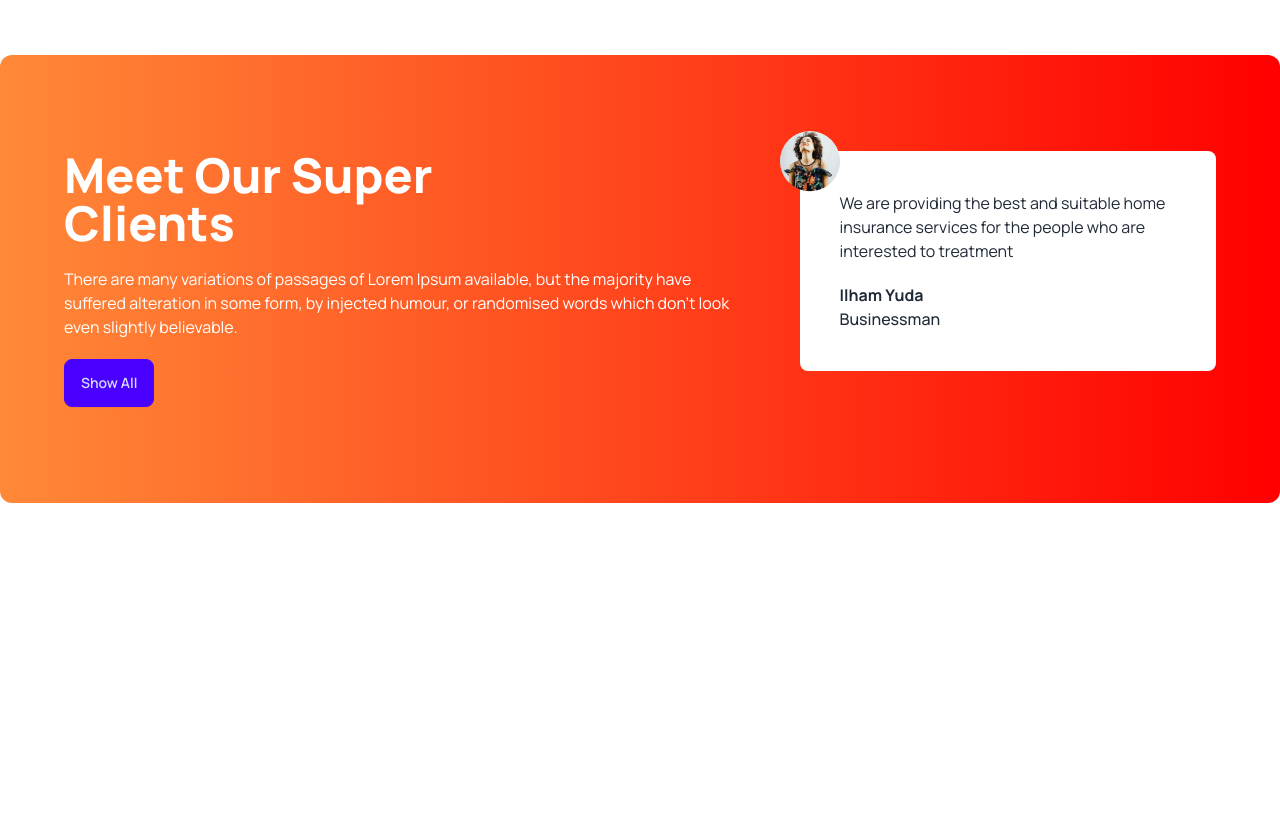
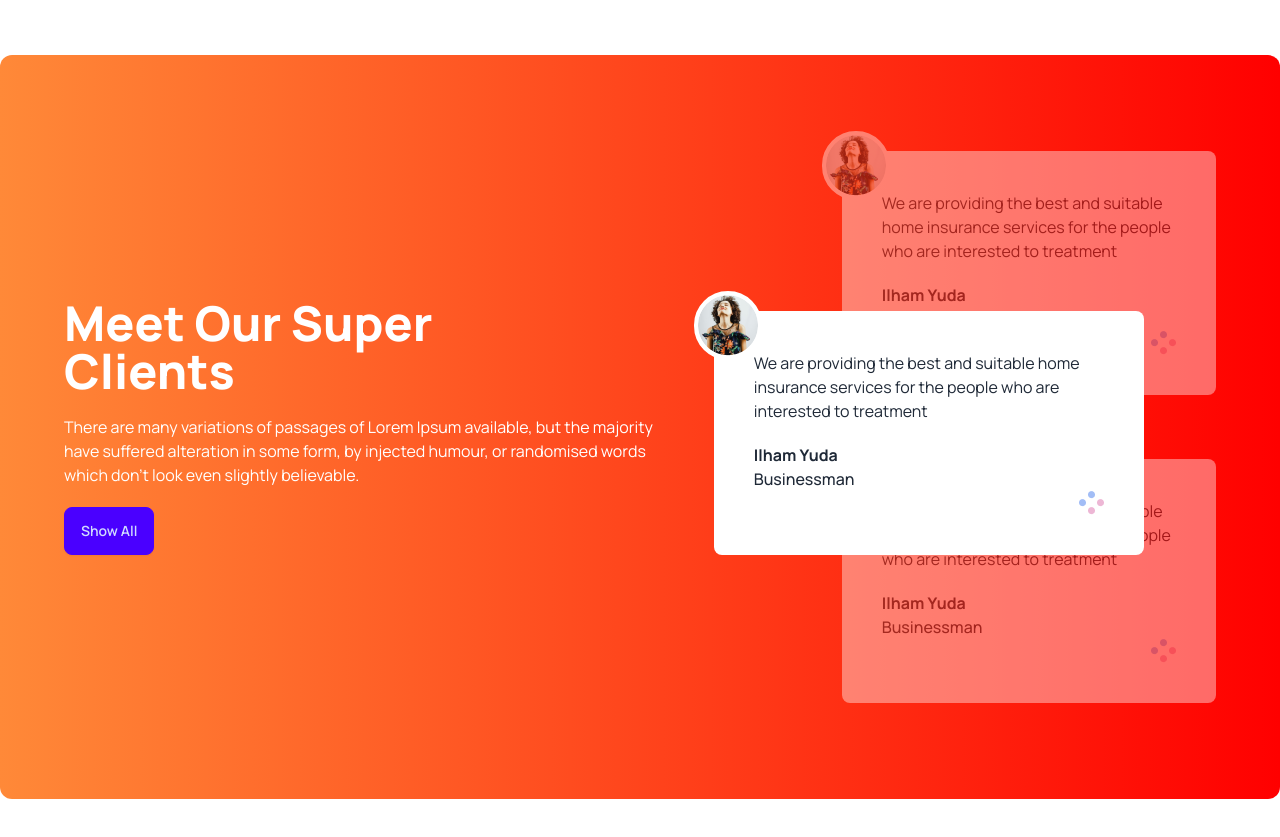
Before and after one commit to TinnyDatta/tea-house-with-daisyui, a plain HTML site: page index.html in a window 1280 px wide. Shown: the part 1660-2497 px from the top of the page. Before the commit the page ends 2259 px from the top, so only its background shows below. Drawn offline with nearby package versions, Linux system fonts and the light colour scheme.

Commit message:
make review section with relative, absolute abd z index

```diff
--- a/index.html
+++ b/index.html
@@ -137,6 +137,7 @@
     </section>
     <!-- super client section -->
     <section class="my-24 flex flex-col lg:flex-row gap-12 rounded-xl bg-gradient-to-r from-[#FF8938] to-[#F00] px-16 py-24">
+    <div class="flex items-center lg:pr-28">
       <div class="space-y-5">
         <h2 class="text-5xl font-extrabold text-white">Meet Our Super
           <br>
@@ -147,13 +148,38 @@
          </p>
          <button class="btn btn-primary">Show All</button>
       </div>
-    <div>
-      <!-- review -->
-      <div class="p-10 relative rounded-lg bg-white">
-        <img class="absolute -top-5 -left-5" src="images/client.png" alt="">
+    </div>
+    <!-- review container -->
+    <div class="relative">
+      <!-- next review -->
+      <div class="p-10 mb-16 z-10 opacity-40 relative rounded-lg bg-white">
+        <img class="absolute -top-5 -left-5 border-4 border-white rounded-full bg-white" src="images/client.png" alt="">
       <p>We are providing the best and suitable home insurance services for the people who are interested to treatment</p>
       <h4 class="font-bold mt-5">Ilham Yuda</h4>
       <p class="font-medium">Businessman</p>
+      <div class="flex justify-end">
+        <img src="images/circles.png" alt="">
+      </div>
+      </div>
+      <!-- current review -->
+      <div class="p-10 z-20 top-40 lg:-left-32 lg:w-[430px] absolute rounded-lg bg-white">
+        <img class="absolute -top-5 -left-5 border-4 border-white rounded-full bg-white" src="images/client.png" alt="">
+      <p>We are providing the best and suitable home insurance services for the people who are interested to treatment</p>
+      <h4 class="font-bold mt-5">Ilham Yuda</h4>
+      <p class="font-medium">Businessman</p>
+      <div class="flex justify-end">
+        <img src="images/circles.png" alt="">
+      </div>
+      </div>
+      <!-- previous review -->
+      <div class="p-10 z-10 opacity-40 relative rounded-lg bg-white">
+        <img class="absolute -top-5 -left-5 border-4 border-white rounded-full bg-white" src="images/client.png" alt="">
+      <p>We are providing the best and suitable home insurance services for the people who are interested to treatment</p>
+      <h4 class="font-bold mt-5">Ilham Yuda</h4>
+      <p class="font-medium">Businessman</p>
+      <div class="flex justify-end">
+        <img src="images/circles.png" alt="">
+      </div>
       </div>
     </div>
     </section>
```
Lines whose indentation alone changed are shown as unchanged.
